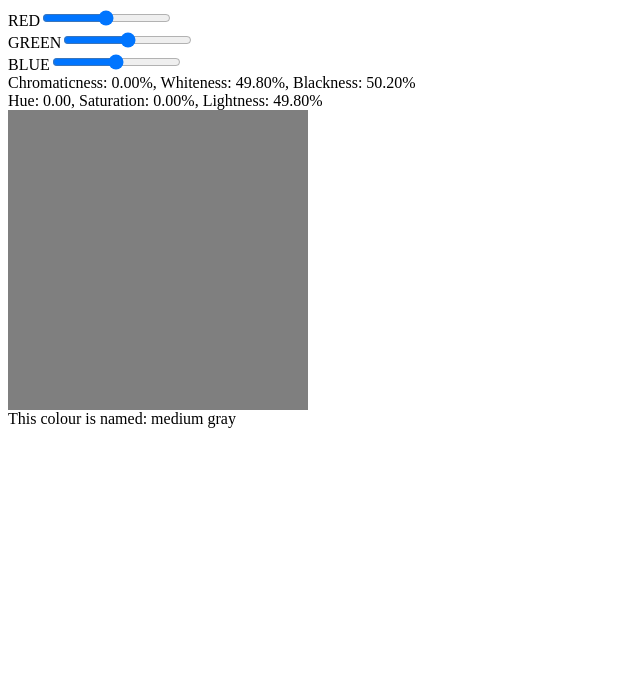
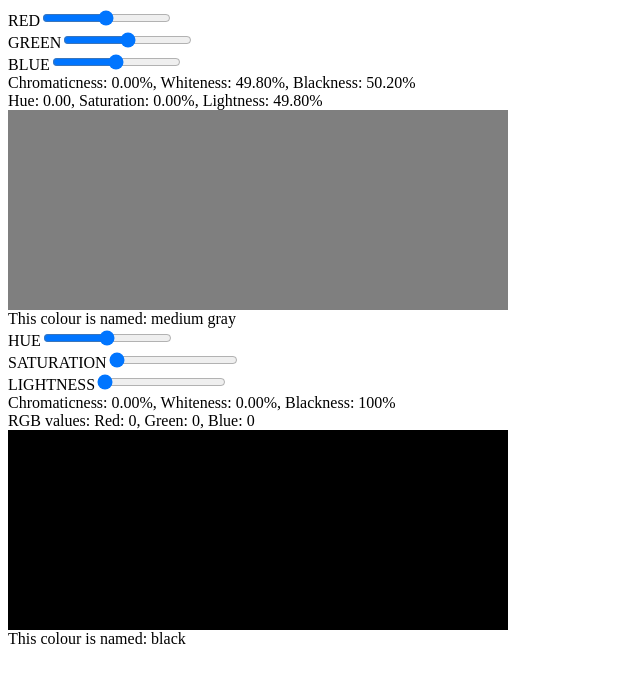
Before and after one commit to fanyak/hueSlider, a website: page index.html in a window 1280 px wide. Shown: the whole page, without its empty margins (0-640 px from the left). Drawn offline with Linux system fonts and the light colour scheme.

Commit message:
adding second function

```diff
--- a/app.js
+++ b/app.js
@@ -71,8 +71,8 @@ function name_this_colour(Hue, Saturation, Lightness) {
 //@REMOVE TEST
 //console.log(name_this_colour(2557, 1, 100));
 
-function show_color(Red, Green, Blue, cl) {
-    document.querySelector(`.${cl}_showColor`).style.background = `rgb(${Red},${Green},${Blue})`;
+function show_color(Red, Green, Blue, fn) {
+    document.querySelector(`.${fn.name}_showColor`).style.background = `rgb(${Red},${Green},${Blue})`;
 }
 
 const twof = (num) => num.toFixed(2);// (Math.round(num + 'e+2')  + 'e-2');
@@ -121,8 +121,7 @@ function from_RGB(Red, Green, Blue) {
     rgb_header_2_el.textContent = rgb_header_2_text;
 
 
-    //@TODO IN HTML Visualize the colour
-    show_color(Red, Green, Blue, 'from_RGB');
+    show_color(Red, Green, Blue, from_RGB);
 
     // Name the colour
     const rgb_header_3_text = `This colour is named: ${name_this_colour(Hue,Saturation,Lightness)}`;
@@ -153,8 +152,8 @@ console.log(pure_hue(0.20));
 
 
 // define widgets with constraints for the following interaction
-const saturation_widget = createSlider('to_RGB', 'saturation', [0, 1, 0.01]);
-const lightness_widget = createSlider('to_RGB', 'lightness', [0, 1, 0.01]);
+const saturation_widget = createSlider(to_RGB, 'saturation', [0, 1, 0.01]);
+const lightness_widget = createSlider(to_RGB, 'lightness', [0, 1, 0.01]);
 
 function update_lightness_range(saturation_widget, lightness_widget, evt) {
     console.log(evt);
@@ -166,20 +165,34 @@ function update_lightness_range(saturation_widget, lightness_widget, evt) {
 }
 
 function to_RGB(Hue,Saturation,Lightness) {
-   const  [r,g,b] = [pure_hue(Hue/360+1/3)*255, pure_hue(Hue/360)*255, pure_hue(Hue/360-1/3)*255];
-    console.log('RGB values for fully saturated colour:', parseInt(r),parseInt(g),parseInt(b));
+    const  [r,g,b] = [pure_hue(Hue/360+1/3)*255, pure_hue(Hue/360)*255, pure_hue(Hue/360-1/3)*255];
 
     const Chromaticness = Saturation;
     const Whiteness = Lightness - Saturation/2;
     const Blackness = 1 - Whiteness - Chromaticness;
-    console.log(`Chromaticness: ${twof(Chromaticness*100)}%, Whiteness: ${twof(Whiteness*100)}%, Blackness: ${Blackness*100}%`);
+    // console.log(`Chromaticness: ${twof(Chromaticness*100)}%, Whiteness: ${twof(Whiteness*100)}%, Blackness: ${Blackness*100}%`);
+    const rgb_header_1_text = `Chromaticness: ${twof(Chromaticness*100)}%, Whiteness: ${twof(Whiteness*100)}%, Blackness: ${Blackness*100}%`;
+    const rgb_header_1_el = document.querySelector('#to_RGB_title_1');
+    rgb_header_1_el.textContent = rgb_header_1_text;
 
     const Red = parseInt(r*Saturation + Whiteness * 255);
     const Green = parseInt(g*Saturation + Whiteness * 255);
     const Blue = parseInt(b*Saturation + Whiteness * 255);
-    console.log(`RGB values: Red: ${Red}, Green: ${Green}, Blue: ${Blue}`);
-    show_color(Red, Green, Blue);
-    console.log(`This colour is named: ${name_this_colour(Hue,Saturation,Lightness)}`);
+    // console.log(`RGB values: Red: ${Red}, Green: ${Green}, Blue: ${Blue}`);
+    const rgb_header_2_text =`RGB values: Red: ${Red}, Green: ${Green}, Blue: ${Blue}`;
+    const rgb_header_2_el = document.querySelector('#to_RGB_title_2');
+    rgb_header_2_el.textContent = rgb_header_2_text;
+
+    show_color(Red, Green, Blue, to_RGB);
+
+    // console.log(`This colour is named: ${name_this_colour(Hue,Saturation,Lightness)}`);
+
+    // Name the colour
+    const rgb_header_3_text = `This colour is named: ${name_this_colour(Hue,Saturation,Lightness)}`;
+    const rgb_header_3_el = document.querySelector('#to_RGB_title_3');
+    rgb_header_3_el.textContent = rgb_header_3_text;
+
+
     return null;
 }
 
@@ -187,41 +200,32 @@ function to_RGB(Hue,Saturation,Lightness) {
 
 //When you pass a function as the first argument to the function interact, along with named arguments,
 // a slider is generated and bound to the function parameter.
-
-const rgbWidget = document.querySelector('rgb-widget');
-
 function interact(fn, widget_params) {
 
     const widgetHolder = document.createElement('DIV');
 
     const getValues = () => {
         const groupSliders = document.querySelectorAll(`input[id^="${fn.name}_widget_"]`);
-        console.log(groupSliders);
         return Array.from(groupSliders).map((slider) => slider.value);
     };
 
     Object.keys(widget_params).forEach(key => {
         let slider;
-        // if we are passing a slider element
-        // if(widget_params[key] instanceof HTMLElement) {
-        //     slider = widget_params[key];
-        // } // if  we are passing an array
-        // else
-        if(Array.isArray(widget_params[key])) {
-          slider = createSlider(fn.name, key, widget_params[key]);
+        // if we are passing a created slider element
+        if(widget_params[key] instanceof HTMLElement) {
+            slider = widget_params[key];
+        } else if(Array.isArray(widget_params[key])) { // if  we are passing an array
+          slider = createSlider(fn, key, widget_params[key]);
         } else {
             // add new type in the future
         }
+
         //@TODO remove EventListeners when we remove the component
         // add the EventListeners
-
-        slider.addEventListener('change', (evt) => {
-            fn(... getValues());
-        });
+        slider.addEventListener('change', (evt) => fn(... getValues()) );
 
         const label = createLabel(key);
         label.appendChild(slider);
-
         widgetHolder.appendChild(label);
     });
 
@@ -239,9 +243,7 @@ function createLabel(key) {
     return label;
 }
 
-
-function createSlider(name, key, [min,max,step]){
-
+function createSlider(fn, key, [min,max,step]){
     // create the slider;
     const slider = document.createElement('INPUT');
     slider.setAttribute('type', 'range');
@@ -249,7 +251,7 @@ function createSlider(name, key, [min,max,step]){
     slider.setAttribute('max', max);
     slider.setAttribute('value', Math.floor(max/2));
     slider.setAttribute('step', step);
-    slider.setAttribute('id', `${name}_widget_${key.toLowerCase()}`);
+    slider.setAttribute('id', `${fn.name}_widget_${key.toLowerCase()}`);
     return slider;
 }
 
@@ -270,11 +272,11 @@ function createDetails(name) {
     detailsHolder.appendChild(title2);
     detailsHolder.appendChild(showColor);
     detailsHolder.appendChild(title3);
-
     return detailsHolder;
 }
 
 
+//@TODO replace with when web component is connected
 window.addEventListener('DOMContentLoaded', (event) => {
     console.log('DOM fully loaded and parsed');
 
@@ -285,4 +287,5 @@ window.addEventListener('DOMContentLoaded', (event) => {
 
     // to_RGB((0,360,1), saturation_widget.value, lightness_widget.value);
     interact(from_RGB, {Red:[0,255,1], Green:[0,255,1], Blue:[0,255,1]});
+    interact(to_RGB, {Hue:[0,360,1], Saturation:saturation_widget, Lightness:lightness_widget});
 });
--- a/index.html
+++ b/index.html
@@ -4,9 +4,9 @@
     <meta charset="UTF-8">
     <meta name="viewport" content="width=device-width, initial-scale=1">
     <style>
-        .from_RGB_showColor {
-            width: 300px;
-            height: 300px;
+        .from_RGB_showColor, .to_RGB_showColor {
+            width: 500px;
+            height: 200px;
         }
         label {
             display:block;
@@ -17,9 +17,7 @@
         <rbg-widget></rbg-widget>
 
 
-
-
-    <script src="app.js"></script>
+        <script src="app.js"></script>
 
     </body>
 </head>
```
